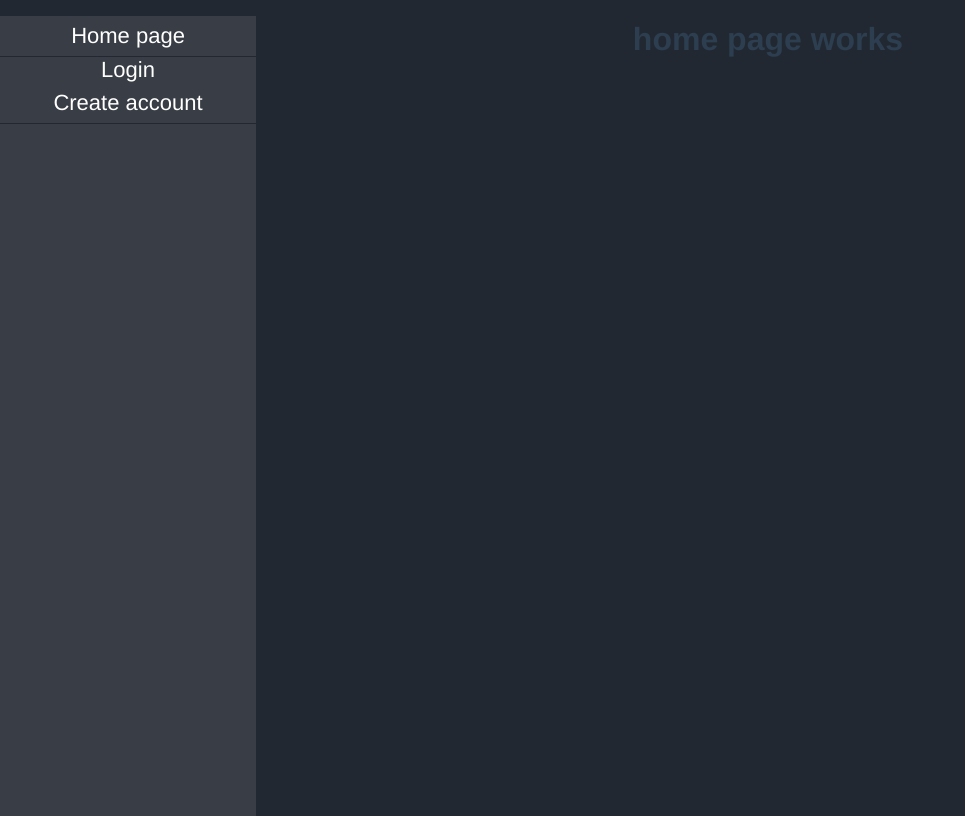
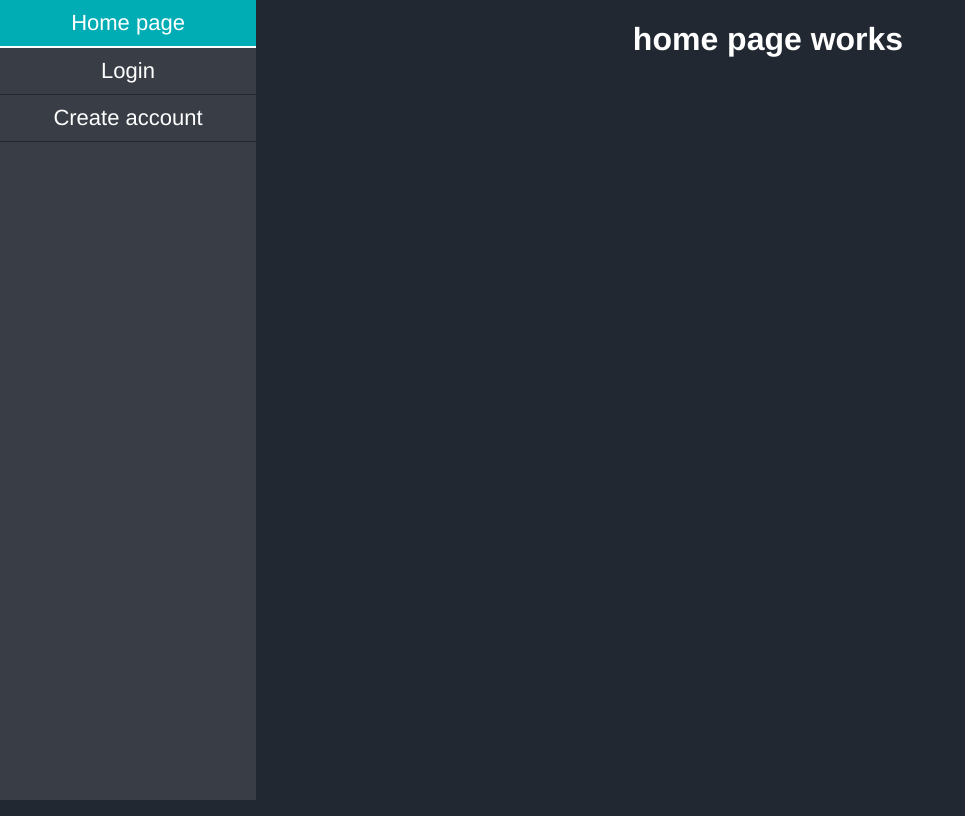
Before and after one commit to mechztcc/vue-questions-generator, a Vue app: page / in a window 1280 px wide. Shown: the whole page, without its empty margins (0-965 px from the left). Built offline with nearby package versions, Linux system fonts and the light colour scheme.

Commit message:
fix: sidebar

```diff
--- a/src/App.vue
+++ b/src/App.vue
@@ -23,7 +23,7 @@ export default {
 	-webkit-font-smoothing: antialiased;
 	-moz-osx-font-smoothing: grayscale;
 	text-align: center;
-	color: #2c3e50;
+	color: white;
 	display: flex;
 }
 
@@ -35,8 +35,9 @@ body {
 .nav {
 	width: 20%;
 	height: 100vh;
+
 }
 .content {
-  width: 80%;
+	width: 80%;
 }
 </style>
--- a/src/components/Menu.vue
+++ b/src/components/Menu.vue
@@ -1,13 +1,13 @@
 <template>
 	<nav>
 		<ul>
-			<li>
-				<router-link to="/">Home page</router-link>
-			</li>
-			<router-link to="/login">Login</router-link>
-			<li>
-				<router-link to="/create">Create account</router-link>
-			</li>
+			<router-link to="/" active-class="active">Home page</router-link>
+
+			<router-link to="/login" active-class="active">Login</router-link>
+
+			<router-link to="/create" active-class="active">
+				Create account
+			</router-link>
 		</ul>
 	</nav>
 </template>
@@ -21,17 +21,18 @@ nav {
 	height: 100%;
 	background-color: #393e46;
 	width: 100%;
-	margin: 0;
 }
 
 ul {
+	display: flex;
+	flex-direction: column;
 	padding-left: 0;
+	margin: 0;
 }
 li {
 	list-style-type: none;
 	color: white;
 	height: 40px;
-	border-bottom: 1px solid #222831;
 	display: flex;
 	justify-content: center;
 	align-items: center;
@@ -41,5 +42,11 @@ a {
 	text-decoration: none;
 	color: white;
 	font-size: 22px;
+	border-bottom: 1px solid #222831;
+	padding: 10px;
+}
+.active {
+	background-color: #00adb5;
+	border-bottom: 2px white solid;
 }
 </style>
```
